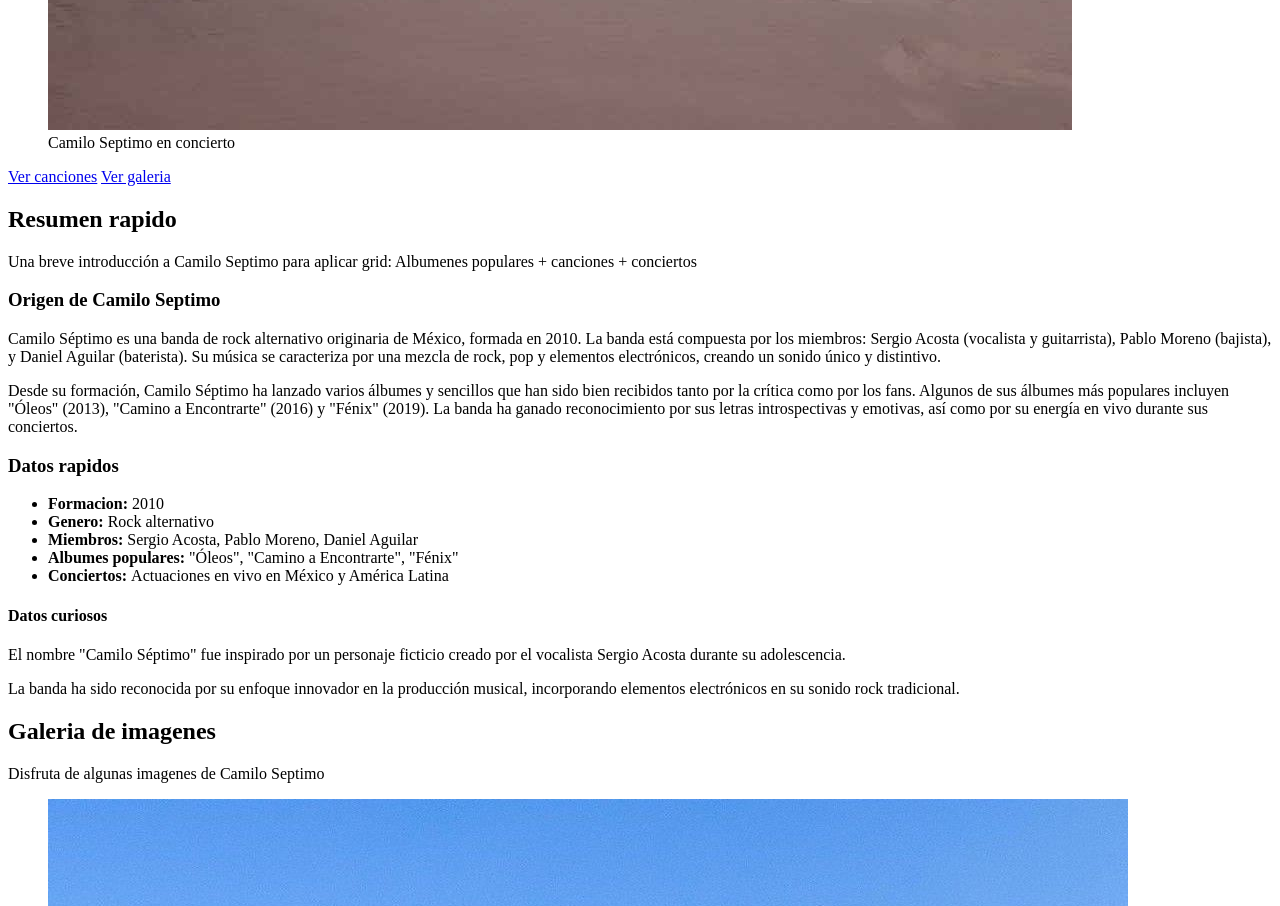
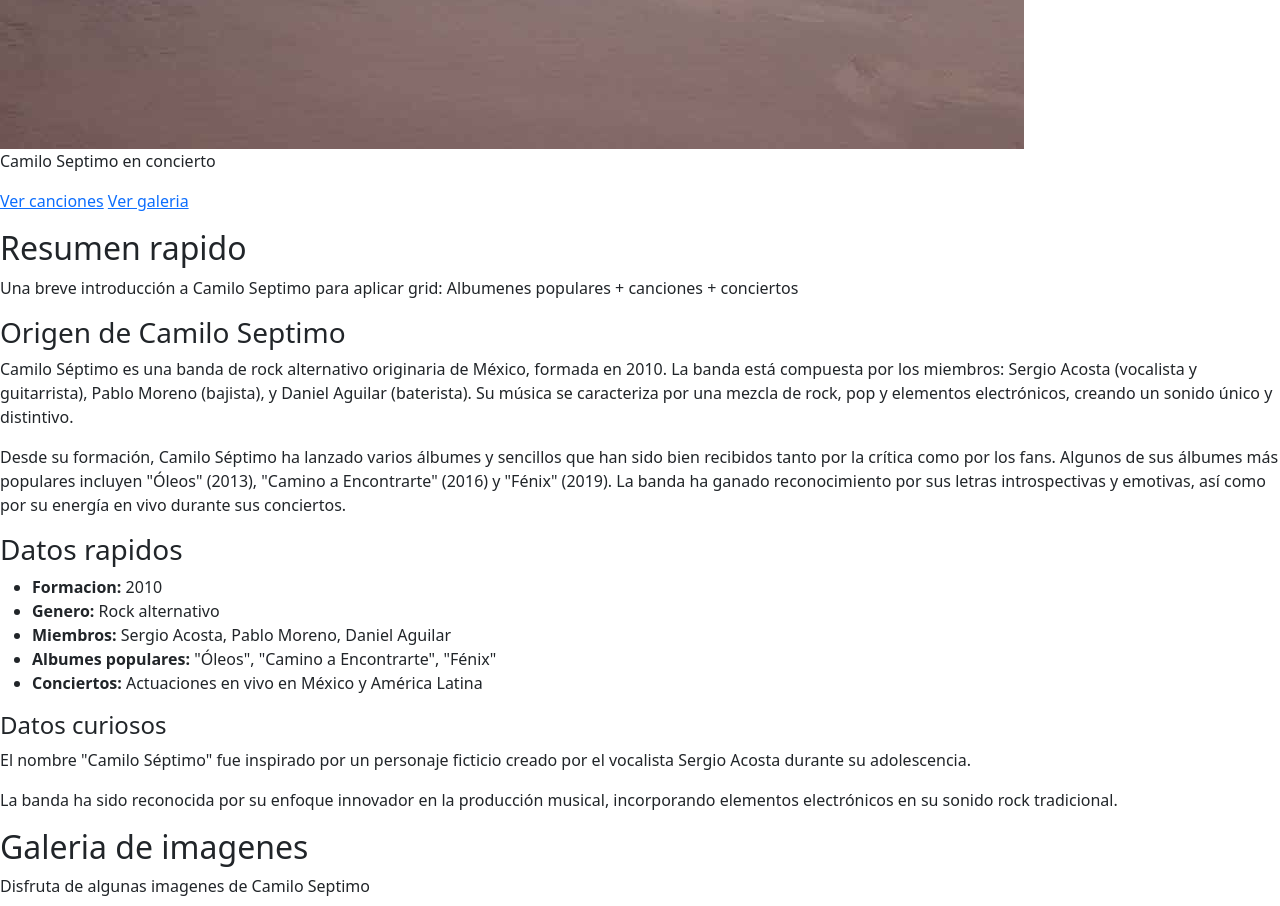
Before and after one commit to Jacqueline1603/bootstrap5ATIAEVND, a website: page index.html in a window 1280 px wide. Shown: the part 960-1866 px from the top of the page. Drawn offline with nearby package versions, Linux system fonts and the light colour scheme.

Commit message:
starting with boostrap

```diff
--- a/index.html
+++ b/index.html
@@ -1,10 +1,11 @@
 <!DOCTYPE html>
 <html lang="es">
 <head>
+    <title> Camilo Septimo </title>
     <meta charset="UTF-8">
     <meta name="viewport" content="width=device-width, initial-scale=1.0">
-    <meta name="descirption" content="Observa imagenes de mi angelito preferido">
-    <title> Abu </title>
+    <meta name="description" content="Observa imagenes de mi angelito preferido">
+    <link rel="stylesheet" href="/node_modules/bootstrap/dist/css/bootstrap.min.css">
 </head>
 <body>
     <header>
@@ -222,7 +223,7 @@
                 <small> 2026 Camilo Septimo - fan page </small>
             </p>
          </footer>
-
+         <script  src="/node_modules/bootstrap/dist/js/bootstrap.bundle.min.js"></script>
     </main>
 </body>
 </html>
```
